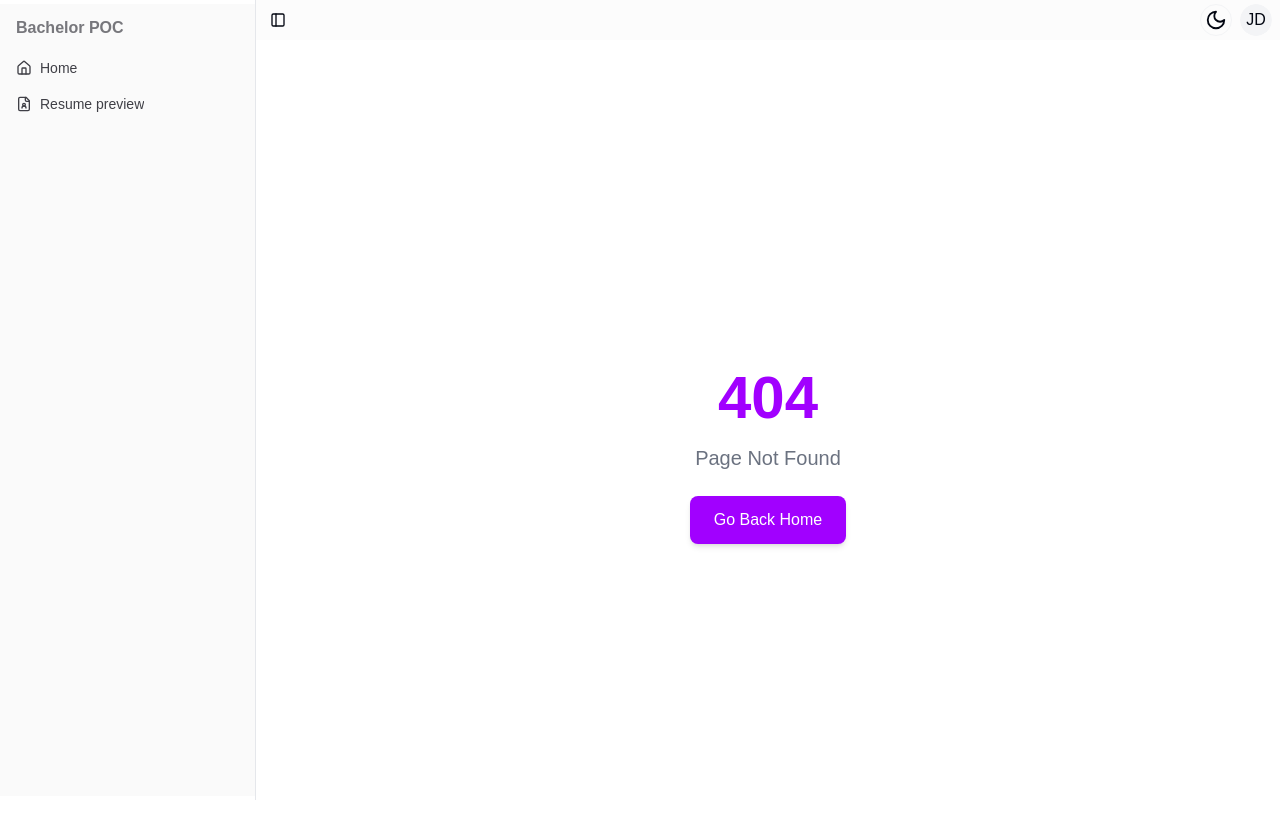
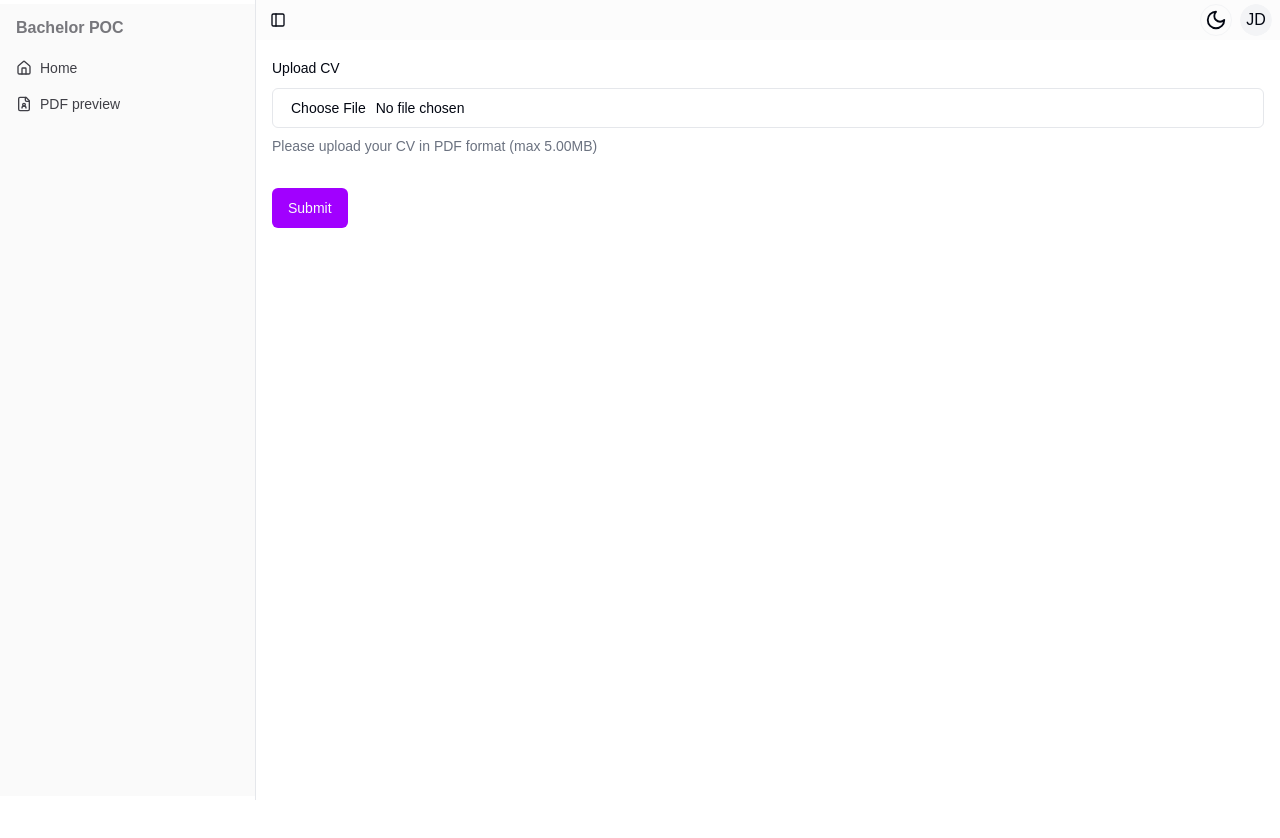
Before and after one commit to SindreSau/bachelor_poc, a Next.js app: page /pdf-preview in a window 1280 px wide. Before the commit this address had no page. Shown: the top 838 px of the page. After the commit the page ends 800 px from the top, so only its background shows below. Built offline with nearby package versions, Linux system fonts and the light colour scheme.

Commit message:
feat: moved pdf client-functionality out of page.tsx and added page title templates!

```diff
--- a/src/app/layout.tsx
+++ b/src/app/layout.tsx
@@ -16,7 +16,10 @@ const geistMono = Geist_Mono({
 });
 
 export const metadata: Metadata = {
-    title: 'Bachelor POC',
+    title: {
+        template: '%s | Dashboard',
+        default: 'Dashboard', // Fallback title
+    },
     description:
         'A dashboard with "pages" dedicated to testing various libraries and features before implementing them in the main project.',
 };
--- a/src/app/page.tsx
+++ b/src/app/page.tsx
@@ -1,3 +1,10 @@
+import { Metadata } from 'next';
+
+export const metadata: Metadata = {
+    title: 'Home | Dashboard', // Dynamic titles do not work on same level as layout.tsx
+    description: 'Home page',
+};
+
 export default function Home() {
     return <h1>Home</h1>;
 }
--- /dev/null
+++ b/src/app/pdf-preview/page.tsx
@@ -0,0 +1,16 @@
+import React from 'react';
+import PdfPreviewClient from '@/components/pdf/pdf-preview-client';
+import { Metadata } from 'next';
+
+export const metadata: Metadata = {
+    title: 'PDF Preview',
+    description: 'PDF Preview proof of consept',
+};
+
+export default function PdfPreview() {
+    return (
+        <div className='space-y-8'>
+            <PdfPreviewClient />
+        </div>
+    );
+}
--- a/src/app/resume-preview/page.tsx
+++ /dev/null
@@ -1,83 +0,0 @@
-'use client';
-
-import { Form, FormControl, FormDescription, FormField, FormItem, FormLabel, FormMessage } from '@/components/ui/form';
-import { Input } from '@/components/ui/input';
-import React, { useState } from 'react';
-import { useForm } from 'react-hook-form';
-import { z } from 'zod';
-import { zodResolver } from '@hookform/resolvers/zod';
-import { Button } from '@/components/ui/button';
-import { PDFPreview } from '@/components/pdf/pdf-viewer';
-
-const MAX_FILE_SIZE = 5 * 1024 * 1024;
-const ACCEPTED_FILE_TYPES = ['application/pdf'];
-
-const formSchema = z.object({
-    cv: z
-        .instanceof(File)
-        .refine((file) => file.size <= MAX_FILE_SIZE, 'File size must be less than 5MB.')
-        .refine((file) => ACCEPTED_FILE_TYPES.includes(file.type), 'Only PDF files are accepted.'),
-});
-
-type FormValues = z.infer<typeof formSchema>;
-
-export default function ResumePreview() {
-    const [file, setFile] = useState<File | null>(null);
-
-    const form = useForm<FormValues>({
-        resolver: zodResolver(formSchema),
-    });
-
-    function bytesToMB(bytes: number) {
-        return (bytes / 1024 / 1024).toFixed(2);
-    }
-
-    async function onSubmit() {
-        console.log('Submitting form data:', form.getValues());
-    }
-
-    const handleFileChange = async (file: File) => {
-        setFile(file);
-    };
-
-    return (
-        <div className='space-y-8'>
-            <Form {...form}>
-                <form onSubmit={form.handleSubmit(onSubmit)} className='space-y-8'>
-                    <FormField
-                        control={form.control}
-                        name='cv'
-                        render={({ field }) => (
-                            <FormItem>
-                                <FormLabel>Upload CV</FormLabel>
-                                <FormControl>
-                                    <Input
-                                        type='file'
-                                        accept='.pdf'
-                                        onChange={(e) => {
-                                            const file = e.target.files?.[0];
-                                            if (file) {
-                                                field.onChange(file);
-                                                handleFileChange(file);
-                                            }
-                                        }}
-                                        onBlur={field.onBlur}
-                                        name={field.name}
-                                        ref={field.ref}
-                                    />
-                                </FormControl>
-                                <FormDescription>
-                                    Please upload your CV in PDF format {`(max ${bytesToMB(MAX_FILE_SIZE)}MB)`}
-                                </FormDescription>
-                                <FormMessage />
-                            </FormItem>
-                        )}
-                    />
-                    <Button type='submit'>Submit</Button>
-                </form>
-            </Form>
-
-            {file && <PDFPreview file={file} />}
-        </div>
-    );
-}
--- /dev/null
+++ b/src/components/pdf/pdf-preview-client.tsx
@@ -0,0 +1,19 @@
+'use client';
+import React, { useState } from 'react';
+import { PDFPreview } from '@/components/pdf/pdf-viewer';
+import { PdfUploadForm } from '@/components/pdf/pdf-upload';
+
+export default function PdfPreviewClient() {
+    const [file, setFile] = useState<File | null>(null);
+
+    const handleFileChange = async (file: File) => {
+        setFile(file);
+    };
+
+    return (
+        <div className='space-y-8'>
+            <PdfUploadForm onFileChange={handleFileChange} />
+            {file && <PDFPreview file={file} />}
+        </div>
+    );
+}
--- /dev/null
+++ b/src/components/pdf/pdf-upload.tsx
@@ -0,0 +1,76 @@
+'use client';
+
+import { Form, FormControl, FormDescription, FormField, FormItem, FormLabel, FormMessage } from '@/components/ui/form';
+import { Input } from '@/components/ui/input';
+import { useForm } from 'react-hook-form';
+import { z } from 'zod';
+import { zodResolver } from '@hookform/resolvers/zod';
+import { Button } from '@/components/ui/button';
+import React from 'react';
+
+const MAX_FILE_SIZE = 5 * 1024 * 1024;
+const ACCEPTED_FILE_TYPES = ['application/pdf'];
+
+const formSchema = z.object({
+    cv: z
+        .instanceof(File)
+        .refine((file) => file.size <= MAX_FILE_SIZE, 'File size must be less than 5MB.')
+        .refine((file) => ACCEPTED_FILE_TYPES.includes(file.type), 'Only PDF files are accepted.'),
+});
+
+type FormValues = z.infer<typeof formSchema>;
+
+interface PdfUploadFormProps {
+    onFileChange: (file: File) => void;
+}
+
+export const PdfUploadForm: React.FC<PdfUploadFormProps> = ({ onFileChange }) => {
+    const form = useForm<FormValues>({
+        resolver: zodResolver(formSchema),
+    });
+
+    function bytesToMB(bytes: number) {
+        return (bytes / 1024 / 1024).toFixed(2);
+    }
+
+    async function onSubmit() {
+        console.log('Submitting form data:', form.getValues());
+    }
+
+    return (
+        <Form {...form}>
+            <form onSubmit={form.handleSubmit(onSubmit)} className='space-y-8'>
+                <FormField
+                    control={form.control}
+                    name='cv'
+                    render={({ field }) => (
+                        <FormItem>
+                            <FormLabel>Upload CV</FormLabel>
+                            <FormControl>
+                                <Input
+                                    type='file'
+                                    accept='.pdf'
+                                    onChange={(e) => {
+                                        const file = e.target.files?.[0];
+                                        if (file) {
+                                            field.onChange(file);
+                                            onFileChange(file);
+                                        }
+                                    }}
+                                    onBlur={field.onBlur}
+                                    name={field.name}
+                                    ref={field.ref}
+                                />
+                            </FormControl>
+                            <FormDescription>
+                                Please upload your CV in PDF format {`(max ${bytesToMB(MAX_FILE_SIZE)}MB)`}
+                            </FormDescription>
+                            <FormMessage />
+                        </FormItem>
+                    )}
+                />
+                <Button type='submit'>Submit</Button>
+            </form>
+        </Form>
+    );
+};
--- a/src/utils/navigationlinks.ts
+++ b/src/utils/navigationlinks.ts
@@ -7,8 +7,8 @@ export const navigationLinks = [
         icon: Home,
     },
     {
-        title: 'Resume preview',
-        url: '/resume-preview',
+        title: 'PDF preview',
+        url: '/pdf-preview',
         icon: FileUser,
     },
 ];
```
Also changed, not shown: 1 other file (tests, documents, lock files or other folders).
